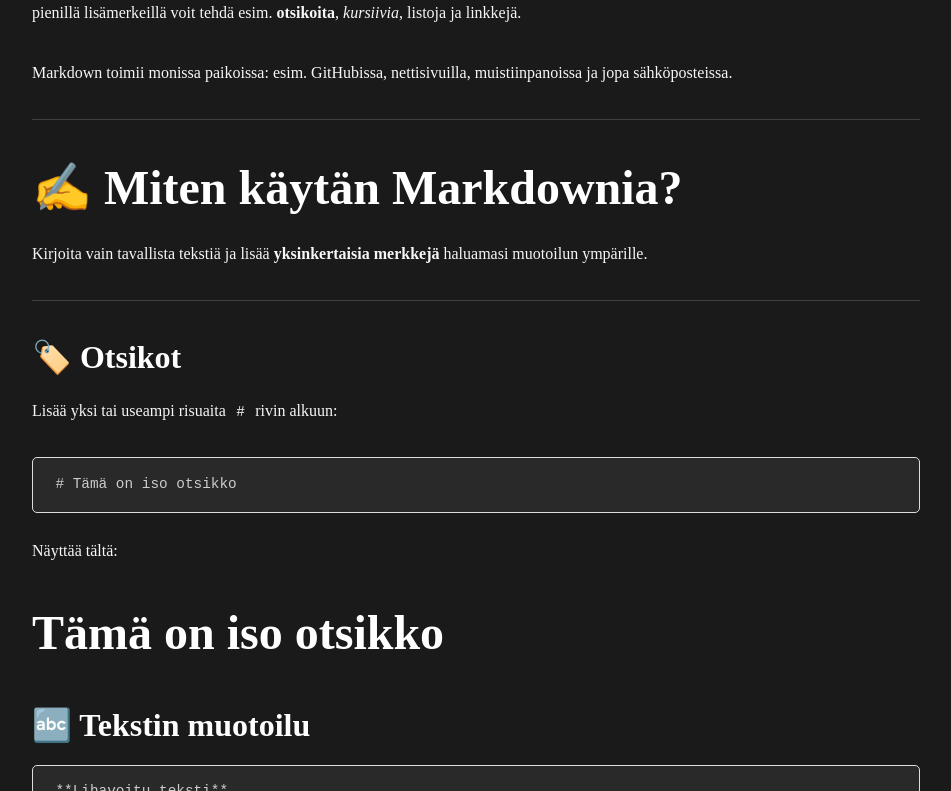
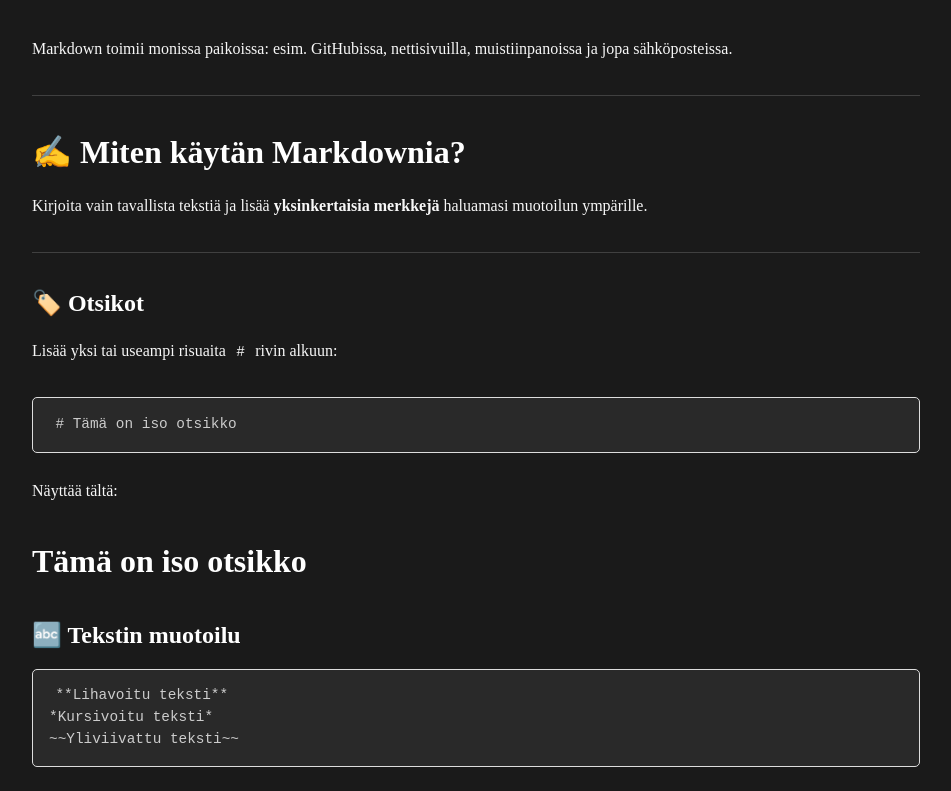
Before and after one commit to majaluoma/keravaBB, a React (Vite) app: page /opas in a window 1280 px wide. Shown: the part 889-1680 px from the top of the page, without its empty margins (164-1115 px from the left). Built offline with nearby package versions, Linux system fonts and the light colour scheme.

Commit message:
Update markdown.css

```diff
--- a/src/features/textContent/markdown.css
+++ b/src/features/textContent/markdown.css
@@ -7,14 +7,14 @@
 
 
 .markdown h1 {
-  font-size: 3rem;
+  font-size: 2rem;
   font-weight: bold;
   margin-bottom: 1rem;
   margin-top: 2rem;
 }
 
 .markdown h2 {
-  font-size: 2rem;
+  font-size: 1.5rem;
   font-weight: bold;
   margin-bottom: 1rem;
   margin-top: 2rem;
```
